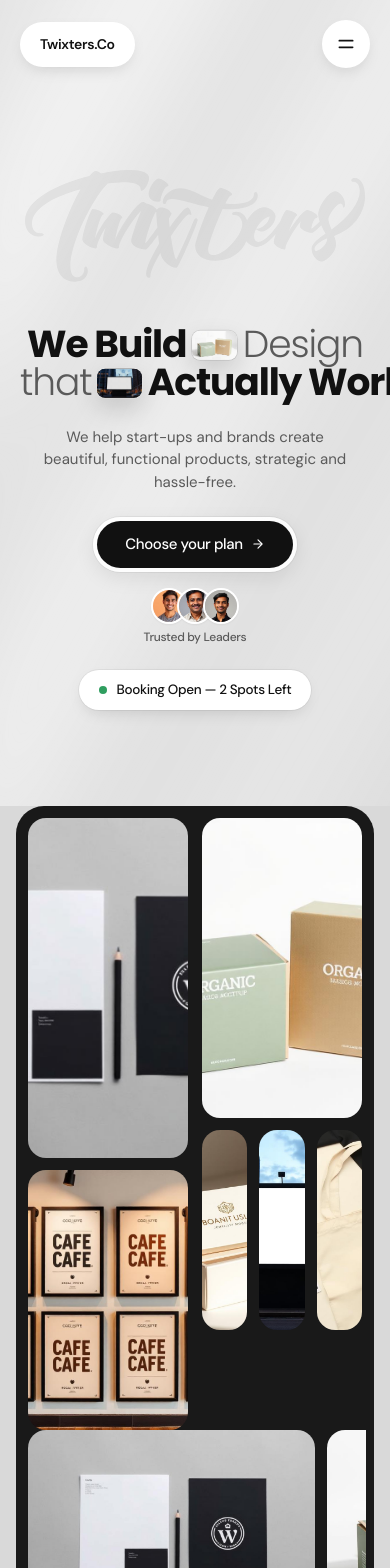
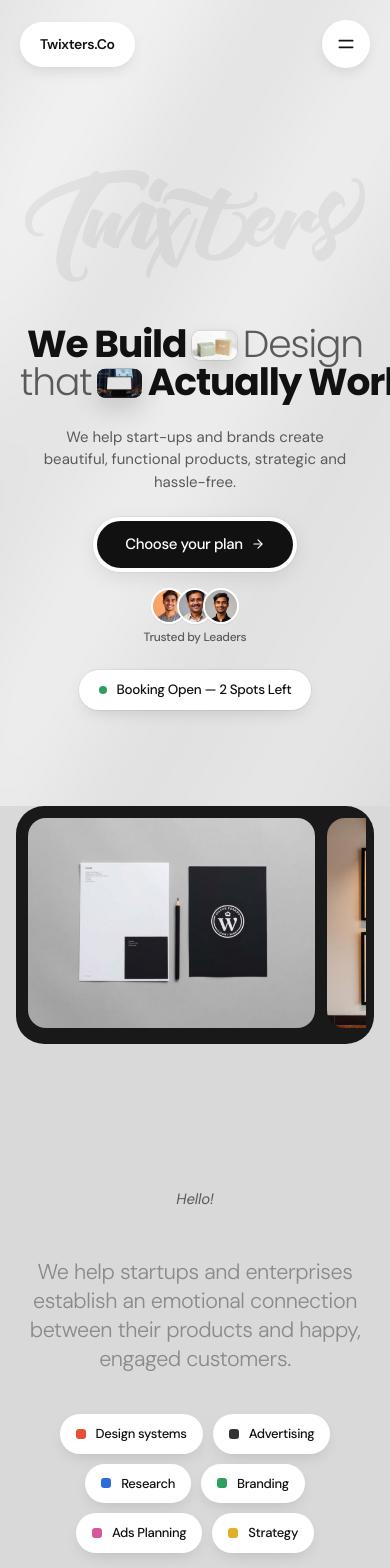
Before and after one commit to AmoghSamarth/Twixters.co, a React (Vite) app: page / in a window 390 px wide. Shown: the top 1568 px of the page. Built offline with nearby package versions, Linux system fonts and the light colour scheme.

Commit message:
feat: infinite marquee columns with 2.5x taller cards, deeper edge shadows, no hover-pause, slower speeds

```diff
--- a/src/components/tw/collage.jsx
+++ b/src/components/tw/collage.jsx
@@ -1,6 +1,50 @@
 import { useEffect, useRef, useState } from "react";
 import { collage, collageCta } from "../../content/site";
 import { Reveal } from "./reveal";
+
+/* ─── Image sets for each column (duplicated for seamless loop) ─── */
+const leftImages = [
+  { src: "/assets/work-1.jpg", alt: "The Saath brand identity collateral" },
+  { src: "/assets/work-3.jpg", alt: "Cognito Bite protein bar visual identity" },
+  { src: "/assets/work-5.jpg", alt: "Twixters.Co packaging and print collateral" },
+];
+
+const rightImages = [
+  { src: "/assets/work-2.jpg", alt: "Gamla organic brand design system" },
+  { src: "/assets/work-4.jpg", alt: "The Biryani Story logo and packaging" },
+  { src: "/assets/work-6.jpg", alt: "Twixters.Co campaign and social creative" },
+];
+
+function MarqueeColumn({ images, duration, className = "" }) {
+  // Duplicate the images for seamless infinite loop
+  const doubled = [...images, ...images];
+
+  return (
+    <div className={`tw-marquee-track overflow-hidden ${className}`}>
+      <div
+        className="tw-marquee-inner"
+        style={{ animationDuration: `${duration}s` }}
+      >
+        {doubled.map((img, i) => (
+          <div
+            key={`${img.src}-${i}`}
+            className="tw-marquee-card overflow-hidden rounded-[18px] sm:rounded-[22px]"
+          >
+            <img
+              src={img.src}
+              alt={img.alt}
+              width={1024}
+              height={720}
+              loading={i < 2 ? "eager" : "lazy"}
+              decoding="async"
+              className="size-full object-cover"
+            />
+          </div>
+        ))}
+      </div>
+    </div>
+  );
+}
 
 export function Collage() {
   const sectionRef = useRef(null);
@@ -9,7 +53,6 @@ export function Collage() {
   const hasEnteredRef = useRef(false);
 
   useEffect(() => {
-    // Respect reduced motion preference
     const prefersReducedMotion =
       typeof window !== "undefined" &&
       window.matchMedia("(prefers-reduced-motion: reduce)").matches;
@@ -28,26 +71,20 @@ export function Collage() {
         const rect = sectionRef.current.getBoundingClientRect();
         const vh = window.innerHeight;
 
-        // Trigger entrance once section enters viewport
         if (!hasEnteredRef.current && rect.top < vh * 0.92) {
           hasEnteredRef.current = true;
           setHasEntered(true);
         }
 
         if (hasEnteredRef.current) {
-          // Scroll progress through the section: 0 = section top at bottom of viewport, 1 = section bottom at top of viewport
+          // Scroll-driven vertical parallax for the floating CTA
           const totalTravel = rect.height + vh;
           const traveled = vh - rect.top;
           const progress = Math.max(0, Math.min(1, traveled / totalTravel));
-
-          // Map progress to a vertical offset: rises from +40px to -40px as you scroll through
-          // This gives the "floating through the section" feeling
-          const targetY = (0.5 - progress) * 80;
-
-          // Smooth lerp
+          const targetY = (0.5 - progress) * 60;
           smoothY += (targetY - smoothY) * 0.08;
 
-          // Subtle idle breathing (gentle float, no rotation to keep units locked)
+          // Idle float
           const t = performance.now() * 0.001;
           const idlePeriod = 4.8;
           const idleY = Math.sin((t * 2 * Math.PI) / idlePeriod) * 3;
@@ -73,99 +110,25 @@ export function Collage() {
         {/* Dark showroom container */}
         <div className="relative overflow-hidden rounded-[28px] bg-[#191919] p-3 sm:rounded-[36px] sm:p-4">
 
-          {/* ── Desktop mosaic: 2-column reference layout ── */}
-          <div className="tw-collage hidden sm:block">
-            {/* Left column */}
-            <div className="tw-col-left flex flex-col gap-3 sm:gap-3.5">
-              {/* Top image — tall */}
-              <Reveal delay={0} className="overflow-hidden rounded-[18px] sm:rounded-[22px] tw-img-tall-a">
-                <img
-                  src={collage[0]?.src || "/assets/work-1.jpg"}
-                  alt={collage[0]?.alt || "Brand identity work"}
-                  width={1024}
-                  height={720}
-                  loading="lazy"
-                  decoding="async"
-                  className="size-full object-cover"
-                />
-              </Reveal>
-              {/* Bottom image */}
-              <Reveal delay={80} className="overflow-hidden rounded-[18px] sm:rounded-[22px] tw-img-tall-b">
-                <img
-                  src={collage[2]?.src || "/assets/work-3.jpg"}
-                  alt={collage[2]?.alt || "Brand design work"}
-                  width={1024}
-                  height={720}
-                  loading="lazy"
-                  decoding="async"
-                  className="size-full object-cover"
-                />
-              </Reveal>
-            </div>
+          {/* ── Desktop: two auto-scrolling marquee columns ── */}
+          <div className="tw-collage hidden sm:grid">
+            {/* Left column — slower speed */}
+            <MarqueeColumn images={leftImages} duration={26} />
 
-            {/* Right column */}
-            <div className="tw-col-right flex flex-col gap-3 sm:gap-3.5">
-              {/* Top right image — large single */}
-              <Reveal delay={40} className="overflow-hidden rounded-[18px] sm:rounded-[22px] tw-img-right-a">
-                <img
-                  src={collage[1]?.src || "/assets/work-2.jpg"}
-                  alt={collage[1]?.alt || "Organic brand design"}
-                  width={1024}
-                  height={720}
-                  loading="lazy"
-                  decoding="async"
-                  className="size-full object-cover"
-                />
-              </Reveal>
-              {/* Bottom right: 3-panel row */}
-              <div className="tw-img-right-b grid grid-cols-3 gap-3 sm:gap-3.5">
-                <Reveal delay={100} className="overflow-hidden rounded-[18px] sm:rounded-[22px]">
-                  <img
-                    src={collage[3]?.src || "/assets/work-5.jpg"}
-                    alt={collage[3]?.alt || "Design work"}
-                    width={512}
-                    height={512}
-                    loading="lazy"
-                    decoding="async"
-                    className="size-full object-cover"
-                  />
-                </Reveal>
-                <Reveal delay={130} className="overflow-hidden rounded-[18px] sm:rounded-[22px]">
-                  <img
-                    src={collage[4]?.src || "/assets/work-4.jpg"}
-                    alt={collage[4]?.alt || "Design work"}
-                    width={512}
-                    height={512}
-                    loading="lazy"
-                    decoding="async"
-                    className="size-full object-cover"
-                  />
-                </Reveal>
-                <Reveal delay={160} className="overflow-hidden rounded-[18px] sm:rounded-[22px]">
-                  <img
-                    src={collage[5]?.src || "/assets/work-6.jpg"}
-                    alt={collage[5]?.alt || "Design work"}
-                    width={512}
-                    height={512}
-                    loading="lazy"
-                    decoding="async"
-                    className="size-full object-cover"
-                  />
-                </Reveal>
-              </div>
-            </div>
+            {/* Right column — slightly faster speed */}
+            <MarqueeColumn images={rightImages} duration={20} />
           </div>
 
           {/* ── Mobile: horizontal snap rail ── */}
           <ul className="-mx-1 flex snap-x snap-mandatory gap-3 overflow-x-auto px-1 pb-1 sm:hidden">
-            {collage.map((block) => (
+            {[...leftImages, ...rightImages].map((img, i) => (
               <li
-                key={`m-${block.src}`}
+                key={`m-${img.src}-${i}`}
                 className="h-[210px] w-[86%] shrink-0 snap-center overflow-hidden rounded-[18px]"
               >
                 <img
-                  src={block.src}
-                  alt={block.alt}
+                  src={img.src}
+                  alt={img.alt}
                   width={1024}
                   height={720}
                   loading="lazy"
@@ -177,9 +140,7 @@ export function Collage() {
           </ul>
 
           {/* ── Floating "See Recent Work" CTA ── */}
-          {/* Positioned at horizontal center seam, approximately at the junction between top and bottom rows */}
           <div className="pointer-events-none absolute left-1/2 top-[50%] z-30 -translate-x-[50%] -translate-y-[50%] hidden sm:block">
-            {/* Entrance fade + rise */}
             <div
               className={`transition-[opacity,transform] duration-700 ease-out ${
                 hasEntered ? "opacity-100 translate-y-0" : "opacity-0 translate-y-6"
@@ -194,10 +155,8 @@ export function Collage() {
                 aria-label={collageCta?.label || "See Recent Work"}
                 className="group pointer-events-auto block cursor-pointer select-none transition-transform duration-300 ease-out hover:scale-[1.04]"
               >
-                {/* This div gets the scroll-driven parallax transform */}
                 <div ref={floatRef} className="relative">
-
-                  {/* 1. Black rotated pill — above and slightly left of center */}
+                  {/* 1. Black rotated pill */}
                   <div
                     className="absolute z-10 flex items-center justify-center rounded-full bg-[#0a0a0a] shadow-[0_10px_28px_rgba(0,0,0,0.4)]"
                     style={{
@@ -208,7 +167,10 @@ export function Collage() {
                       transform: "rotate(16deg)",
                     }}
                   >
-                    <span className="text-white font-bold tracking-tight whitespace-nowrap" style={{ fontSize: "clamp(12px, 1.1vw, 15px)" }}>
+                    <span
+                      className="text-white font-bold tracking-tight whitespace-nowrap"
+                      style={{ fontSize: "clamp(12px, 1.1vw, 15px)" }}
+                    >
                       {collageCta?.label || "See Recent Work"}
                     </span>
                     {/* Downward triangle pointer tail */}
@@ -239,12 +201,14 @@ export function Collage() {
                       fill="currentColor"
                       aria-hidden="true"
                       className="text-black transition-transform duration-300 group-hover:scale-105"
-                      style={{ width: "clamp(28px, 2.6vw, 40px)", height: "clamp(28px, 2.6vw, 40px)" }}
+                      style={{
+                        width: "clamp(28px, 2.6vw, 40px)",
+                        height: "clamp(28px, 2.6vw, 40px)",
+                      }}
                     >
                       <path d="M240 88h-109.33L102.93 60.27A16.1 16.1 0 0 0 91.64 56H40a16 16 0 0 0-16 16v128a16 16 0 0 0 16 16h176a16 16 0 0 0 15.82-13.68l16-104A16 16 0 0 0 240 88Zm-25.76 112H40V72h51.64l27.73 27.73A16.1 16.1 0 0 0 130.67 104h91.94Z" />
                     </svg>
                   </div>
-
                 </div>
               </a>
             </div>
@@ -254,40 +218,87 @@ export function Collage() {
       </Reveal>
 
       <style>{`
-        /* Desktop mosaic — 2-column layout matching reference */
+        /* ── Grid shell — 2.5x taller container ── */
         .tw-collage {
-          display: grid;
           grid-template-columns: 1fr 1fr;
-          grid-template-rows: 1fr;
           gap: 14px;
+          /* Container is now 2.5x taller — images fill it and scroll through */
+          height: clamp(700px, 88vh, 1020px);
         }
-        .tw-col-left,
-        .tw-col-right {
+
+        /* ── Each marquee track clips overflow ── */
+        .tw-marquee-track {
+          position: relative;
+          height: 100%;
+          overflow: hidden;
+        }
+
+        /* ── Inner strip that actually moves ── */
+        .tw-marquee-inner {
           display: flex;
           flex-direction: column;
+          gap: 14px;
+          animation: tw-scroll-up linear infinite;
+          will-change: transform;
         }
 
-        /* Left column heights */
-        .tw-img-tall-a {
-          height: clamp(340px, 36vw, 520px);
-        }
-        .tw-img-tall-b {
-          height: clamp(260px, 28vw, 400px);
+        /* ── Individual image cards — 2.5x taller than before ── */
+        .tw-marquee-card {
+          flex-shrink: 0;
+          height: clamp(480px, 58vw, 780px);
+          width: 100%;
         }
 
-        /* Right column heights */
-        .tw-img-right-a {
-          height: clamp(300px, 32vw, 460px);
+        /* ── The keyframe: translate up by exactly 50% of the doubled content height ── */
+        @keyframes tw-scroll-up {
+          0%   { transform: translateY(0); }
+          100% { transform: translateY(-50%); }
         }
-        .tw-img-right-b {
-          height: clamp(200px, 21vw, 300px);
+
+        /* ── NO hover-pause — continuous scroll always on ── */
+
+        /* ── Deep black gradient fade at top and bottom edges ── */
+        .tw-marquee-track::before,
+        .tw-marquee-track::after {
+          content: "";
+          position: absolute;
+          left: 0;
+          right: 0;
+          z-index: 2;
+          pointer-events: none;
+        }
+        /* Top fade — images melt into black as they exit upward */
+        .tw-marquee-track::before {
+          top: 0;
+          height: 160px;
+          background: linear-gradient(
+            to bottom,
+            #191919 0%,
+            rgba(25, 25, 25, 0.85) 30%,
+            rgba(25, 25, 25, 0.4) 65%,
+            transparent 100%
+          );
+        }
+        /* Bottom fade — images melt into black as they enter from bottom */
+        .tw-marquee-track::after {
+          bottom: 0;
+          height: 160px;
+          background: linear-gradient(
+            to top,
+            #191919 0%,
+            rgba(25, 25, 25, 0.85) 30%,
+            rgba(25, 25, 25, 0.4) 65%,
+            transparent 100%
+          );
         }
 
         @media (min-width: 768px) and (max-width: 1023px) {
-          .tw-img-tall-a { height: clamp(280px, 36vw, 380px); }
-          .tw-img-tall-b { height: clamp(200px, 26vw, 280px); }
-          .tw-img-right-a { height: clamp(250px, 32vw, 340px); }
-          .tw-img-right-b { height: clamp(160px, 20vw, 220px); }
+          .tw-collage { height: clamp(520px, 75vh, 800px); }
+          .tw-marquee-card { height: clamp(360px, 45vw, 580px); }
+        }
+
+        @media (prefers-reduced-motion: reduce) {
+          .tw-marquee-inner { animation: none !important; }
         }
       `}</style>
     </section>
```
